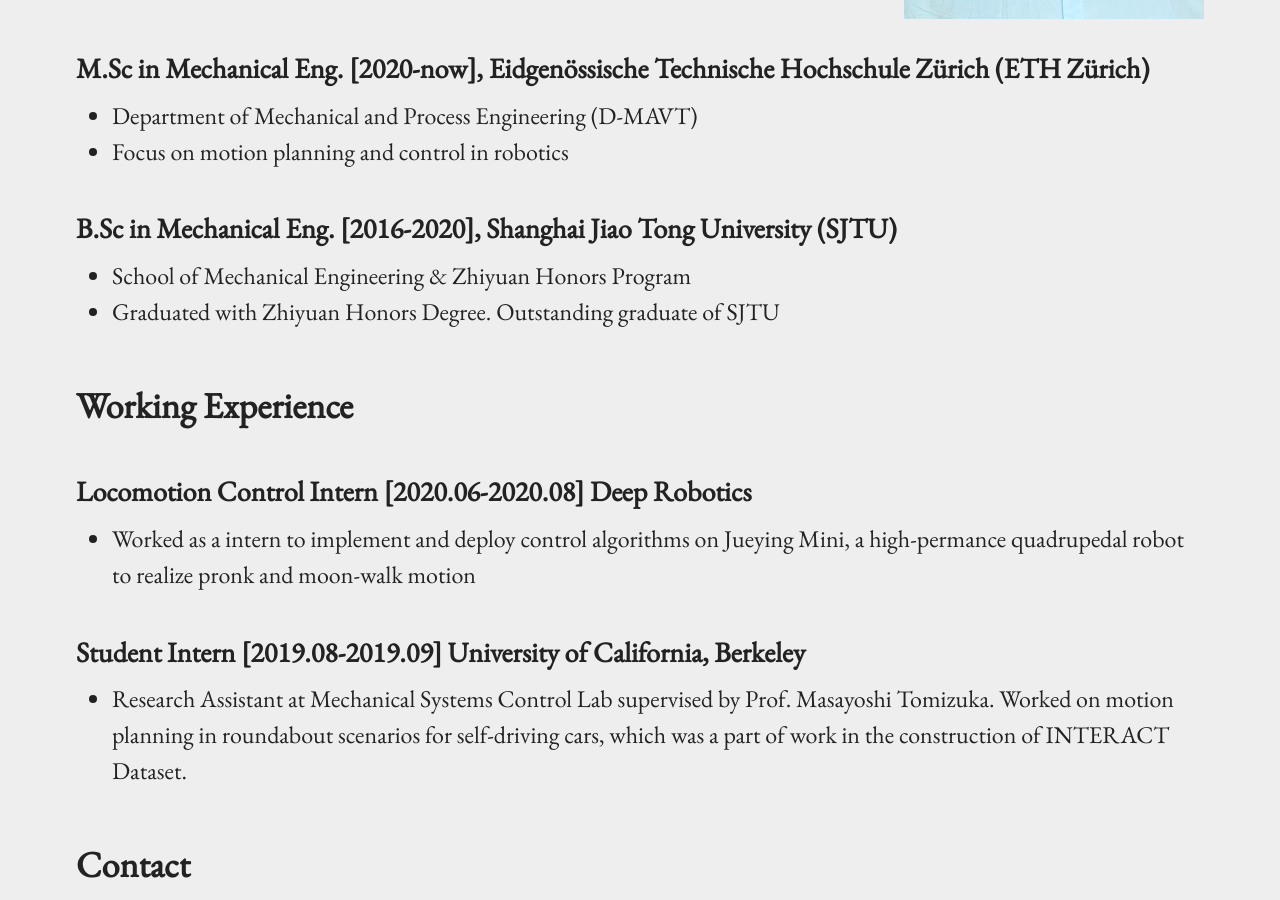
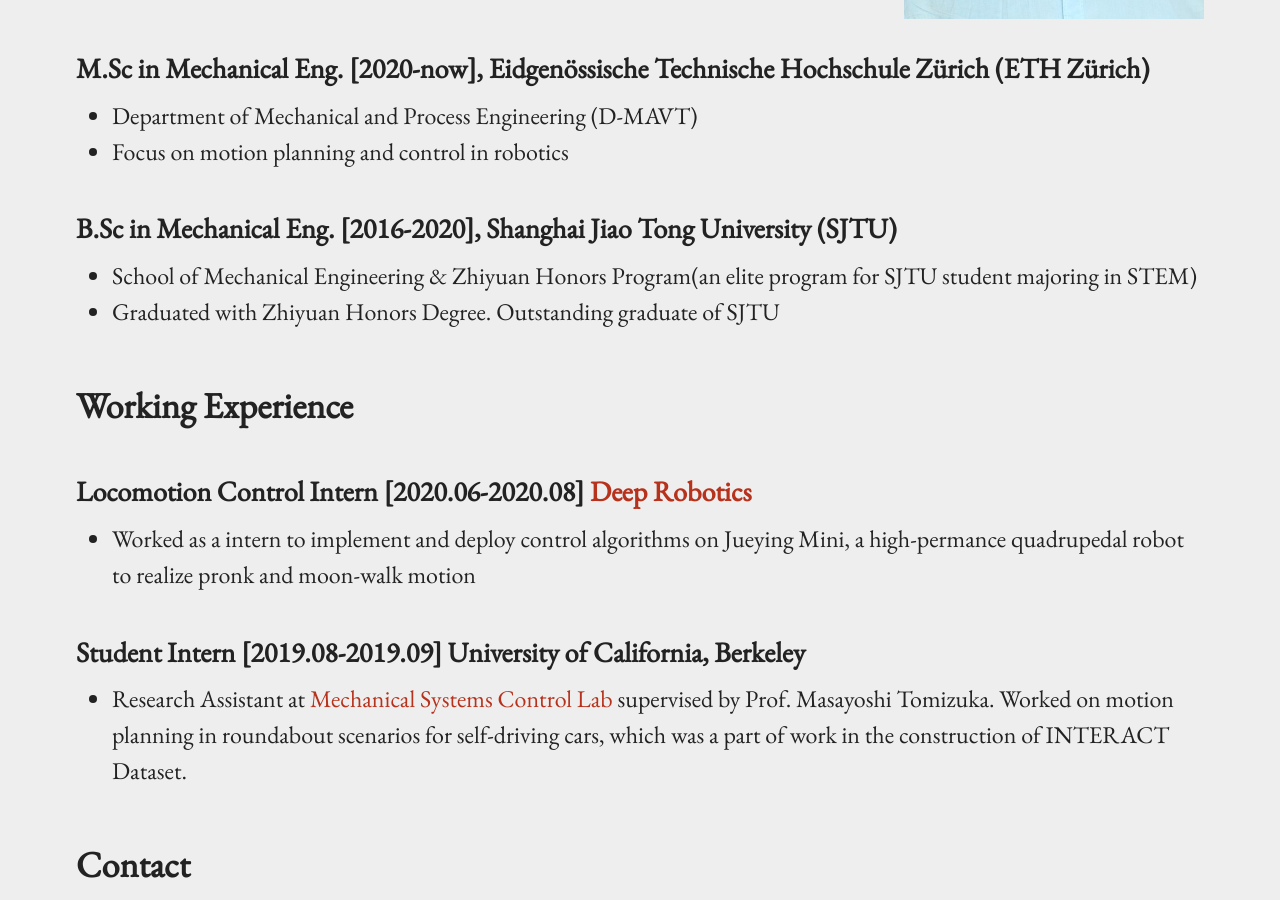
Before and after one commit to FenglongSong/fenglongsong.github.io, a Jekyll site: the page built from index.md, in a window 1280 px wide and 900 px high, scrolled down 600 px. Built offline with Jekyll 4.4.1, drawn with Linux system fonts in a browser that asks for light colours.

Commit message:
Update index.md

```diff
--- a/index.md
+++ b/index.md
@@ -19,18 +19,18 @@
 
 ### B.Sc in Mechanical Eng. [2016-2020], Shanghai Jiao Tong University (SJTU)
 
-- School of Mechanical Engineering & Zhiyuan Honors Program
+- School of Mechanical Engineering & Zhiyuan Honors Program(an elite program for SJTU student majoring in STEM)
 - Graduated with Zhiyuan Honors Degree. Outstanding graduate of SJTU
 
 ## Working Experience
 
-### Locomotion Control Intern [2020.06-2020.08] Deep Robotics
+### Locomotion Control Intern [2020.06-2020.08] [Deep Robotics](https://www.deeprobotics.cn/en/)
 
 - Worked as a intern to implement and deploy control algorithms on Jueying Mini, a high-permance quadrupedal robot to realize pronk and moon-walk motion
 
 ### Student Intern [2019.08-2019.09] University of California, Berkeley
 
-- Research Assistant at Mechanical Systems Control Lab supervised by Prof. Masayoshi Tomizuka. Worked on motion planning in roundabout scenarios for self-driving cars, which was a part of work in the construction of INTERACT Dataset.
+- Research Assistant at [Mechanical Systems Control Lab](https://msc.berkeley.edu/) supervised by Prof. Masayoshi Tomizuka. Worked on motion planning in roundabout scenarios for self-driving cars, which was a part of work in the construction of INTERACT Dataset.
 
 ## Contact
 
```
